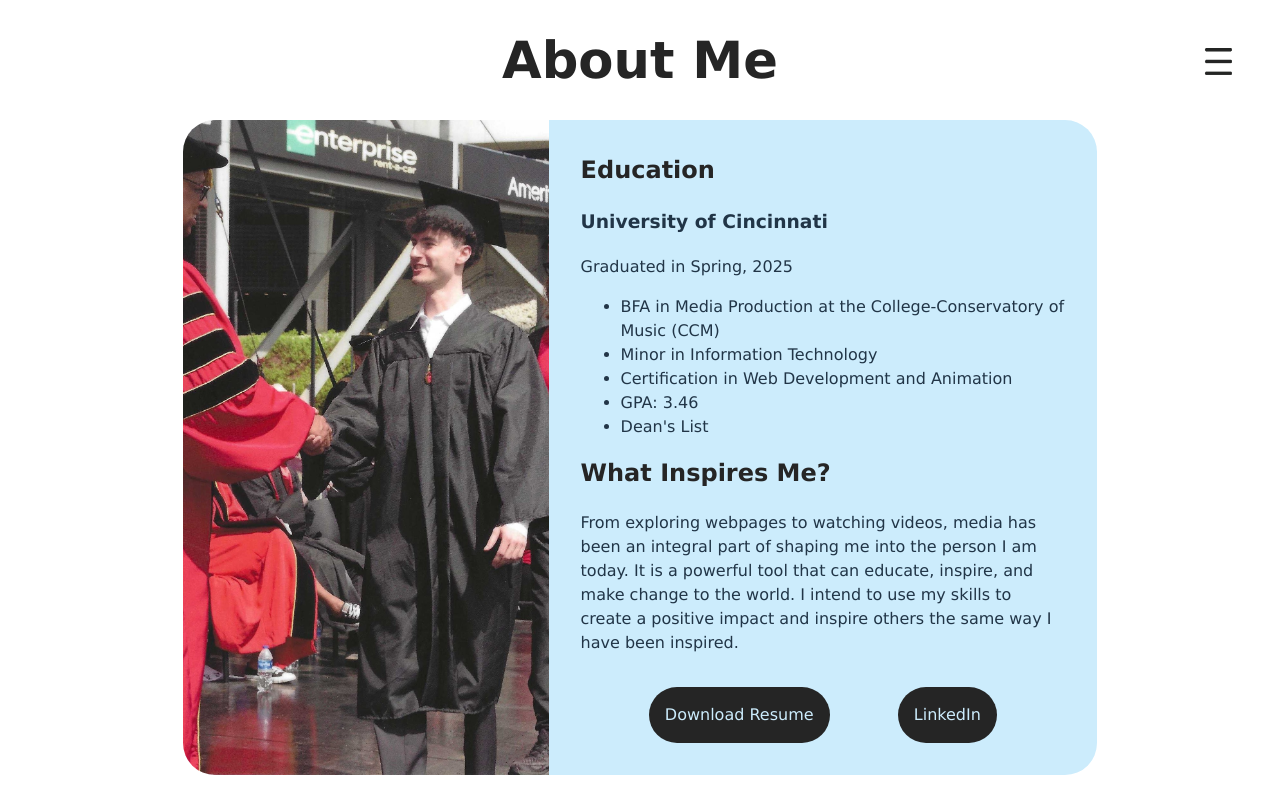
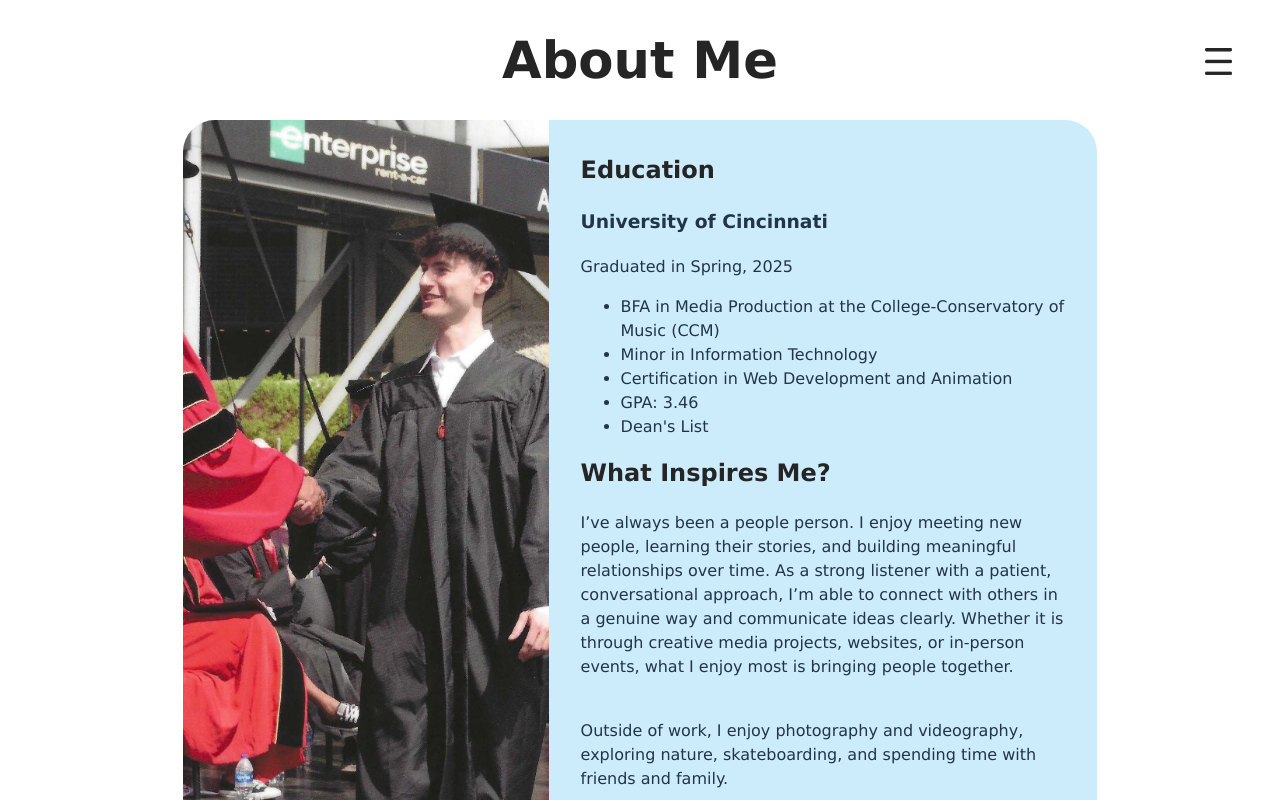
Before and after one commit to okunsimon3/okun_portfolio_final, a React (Vite) app: page /about in a window 1280 px wide. Shown: the top 800 px of the page. Built offline with nearby package versions, Linux system fonts and the light colour scheme.

Commit message:
about section updates

```diff
--- a/src/components/AboutContent.jsx
+++ b/src/components/AboutContent.jsx
@@ -1,7 +1,7 @@
 import './AboutContent.css'
 import '../Mobile.css'
 import gradPhoto from '../assets/PhotoSimonGradAccept.jpg'
-import okunResume from '../assets/Okun_Resume_2025.pdf'
+import okunResume from '../assets/Okun_Resume_2026_Updated.pdf'
 
 export default function AboutContent() {
     return (
@@ -10,7 +10,7 @@ export default function AboutContent() {
                 <h1>About Me</h1>
                 <div className="about-grid">
                     <div className="about-grid-left">
-                    <img src={gradPhoto} alt='photo of Simon and friend during college graduation'/>
+                        <img src={gradPhoto} alt='photo of Simon and friend during college graduation' />
                     </div>
                     <div className='about-grid-right'>
                         <h2>Education</h2>
@@ -24,7 +24,9 @@ export default function AboutContent() {
                             <li>Dean's List</li>
                         </ul>
                         <h2>What Inspires Me?</h2>
-                    <p>From exploring webpages to watching videos, media has been an integral part of shaping me into the person I am today. It is a powerful tool that can educate, inspire, and make change to the world. I intend to use my skills to create a positive impact and inspire others the same way I have been inspired.</p>
+                        <p>I’ve always been a people person. I enjoy meeting new people, learning their stories, and building meaningful relationships over time. As a strong listener with a patient, conversational approach, I’m able to connect with others in a genuine way and communicate ideas clearly. Whether it is through creative media projects, websites, or in-person events, what I enjoy most is bringing people together.</p>
+                        <br></br>
+                        <p>Outside of work, I enjoy photography and videography, exploring nature, skateboarding, and spending time with friends and family.</p>
                         <div className='about-links'>
                             <a href={okunResume} download>Download Resume</a>
                             <a href='https://www.linkedin.com/in/simonokun/' target='blank'>LinkedIn</a>
```
Also changed, not shown: 1 other file (tests, documents, lock files or other folders). Lines whose indentation alone changed are shown as unchanged.
